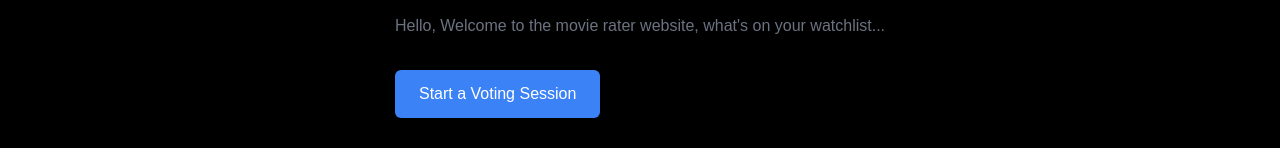
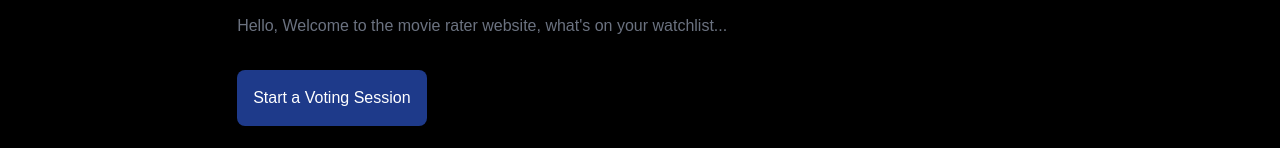
Before and after one commit to Jdhwang98/movie-rater, a Next.js app: page / in a window 1280 px wide. Shown: the part 170-318 px from the top of the page. Built offline with nearby package versions, Linux system fonts and the light colour scheme; no server answers.

Commit message:
changed color for voting session button

```diff
--- a/src/app/page.tsx
+++ b/src/app/page.tsx
@@ -32,9 +32,9 @@ export default async function Home() {
         <h5 className="text-gray-500 mt-2">{"Hello, Welcome to the movie rater website, what's on your watchlist..."}</h5>
 
         {/* Voting session button */}
-        <div className="mt-8">
+        <div className="grid grid-cols-2 md:grid-cols-4 gap-4 mt-8">
           <Link href="/voting-session">
-            <button className="bg-blue-500 hover:bg-blue-600 text-white px-6 py-3 rounded-md shadow-md hover:shadow-lg transform hover:scale-105 duration-300">
+            <button  className="bg-blue-900 text-white p-4 rounded-lg shadow-md hover:shadow-lg transform hover:scale-105 duration-300 w-full text-center">
               Start a Voting Session
             </button>
           </Link>
```
